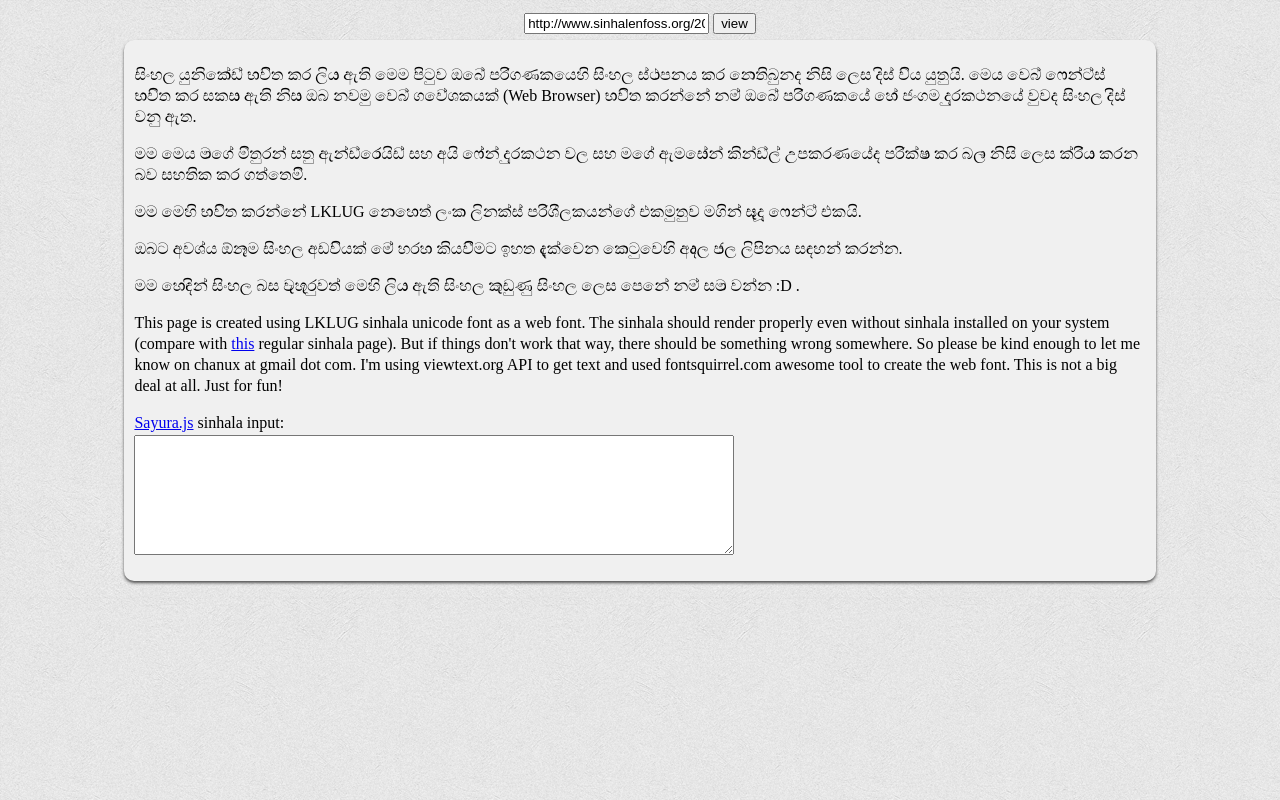
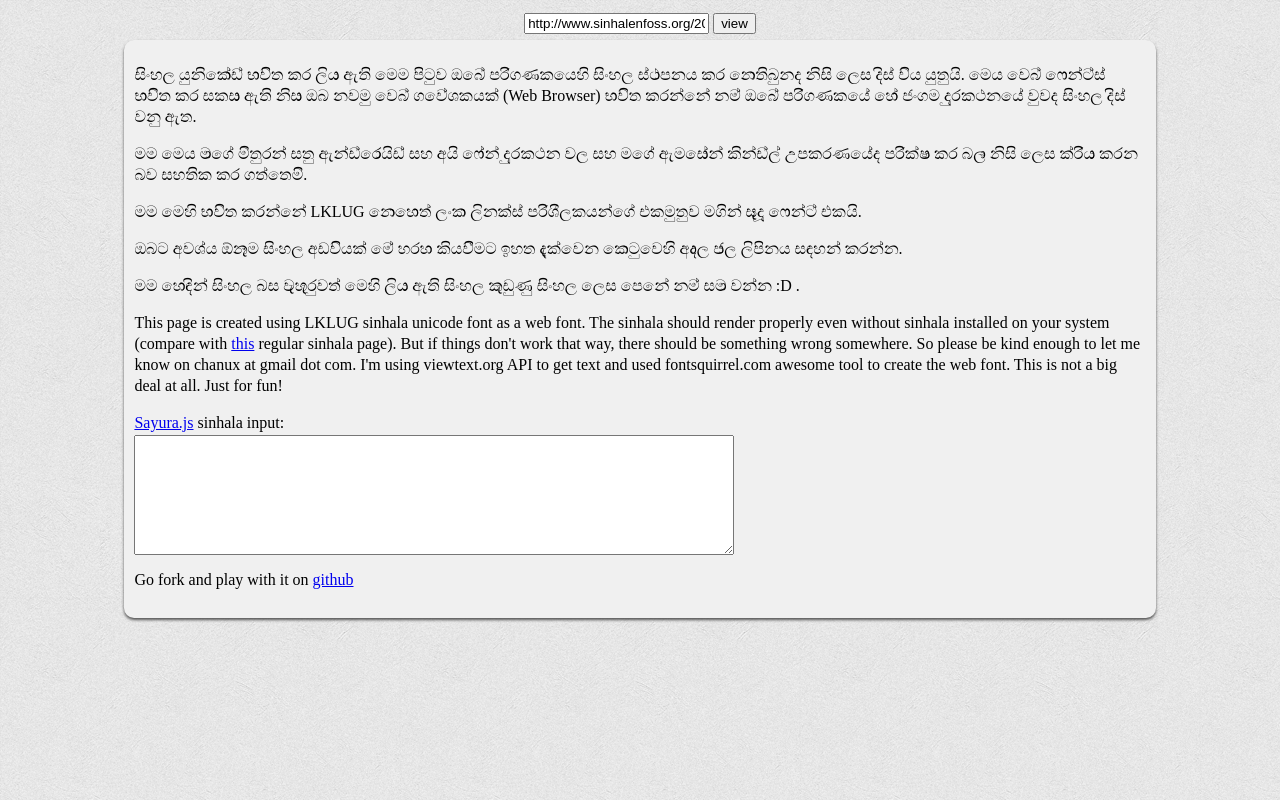
Before and after one commit to chanux/lklugff, a plain HTML site: page index.html in a window 1280 px wide. Drawn offline with nearby package versions, Linux system fonts and the light colour scheme.

Commit message:
Adds github link

```diff
--- a/index.html
+++ b/index.html
@@ -34,6 +34,7 @@
        <p><a href="https://github.com/chanux/sayura.js">Sayura.js</a> sinhala input: <br />
        <textarea type="text"></textarea>
 
+       <p>Go fork and play with it on <a href="https://github.com/chanux/lklugff">github</a>
         </div>
 </div>
 </body>
```
